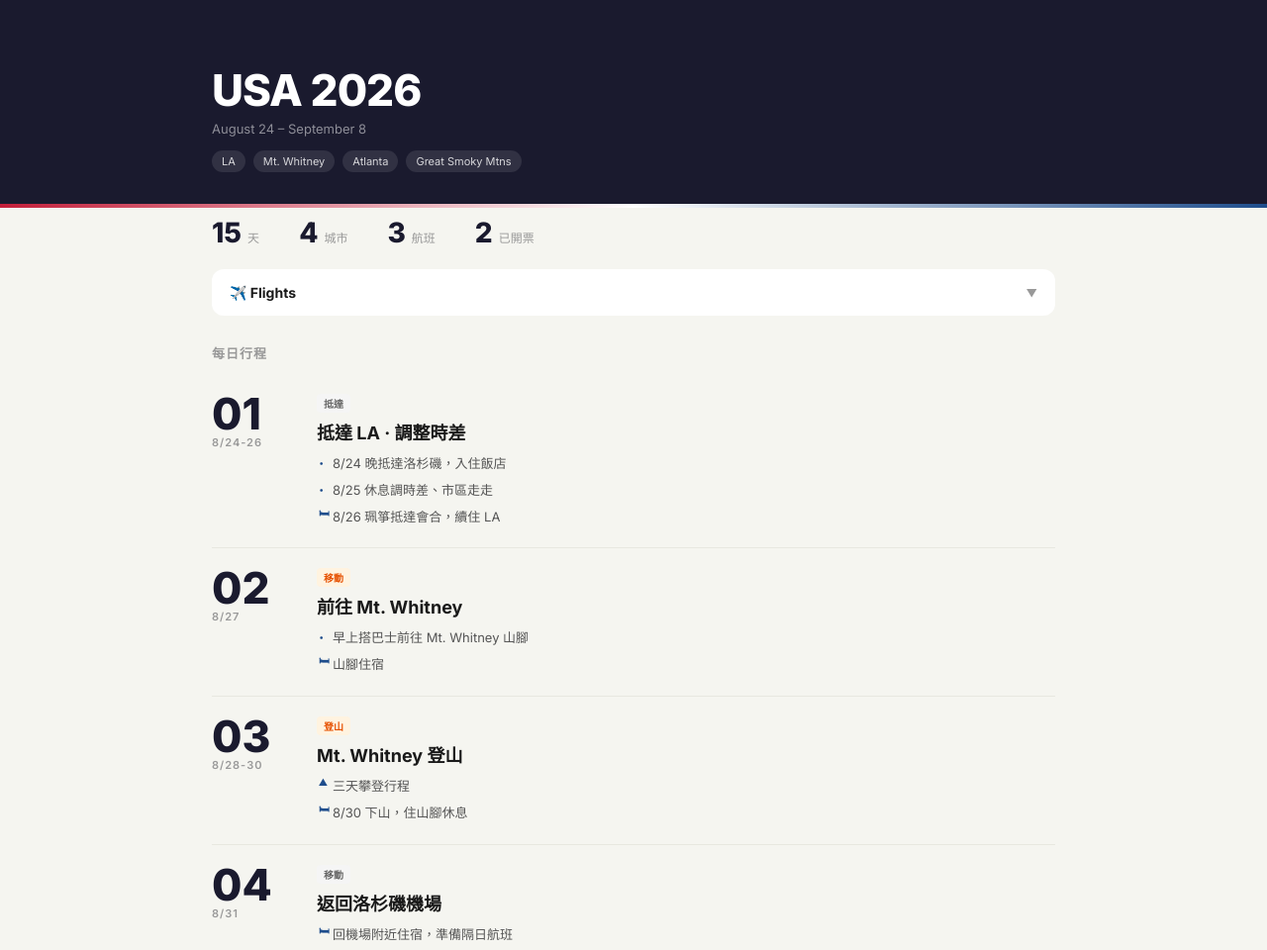
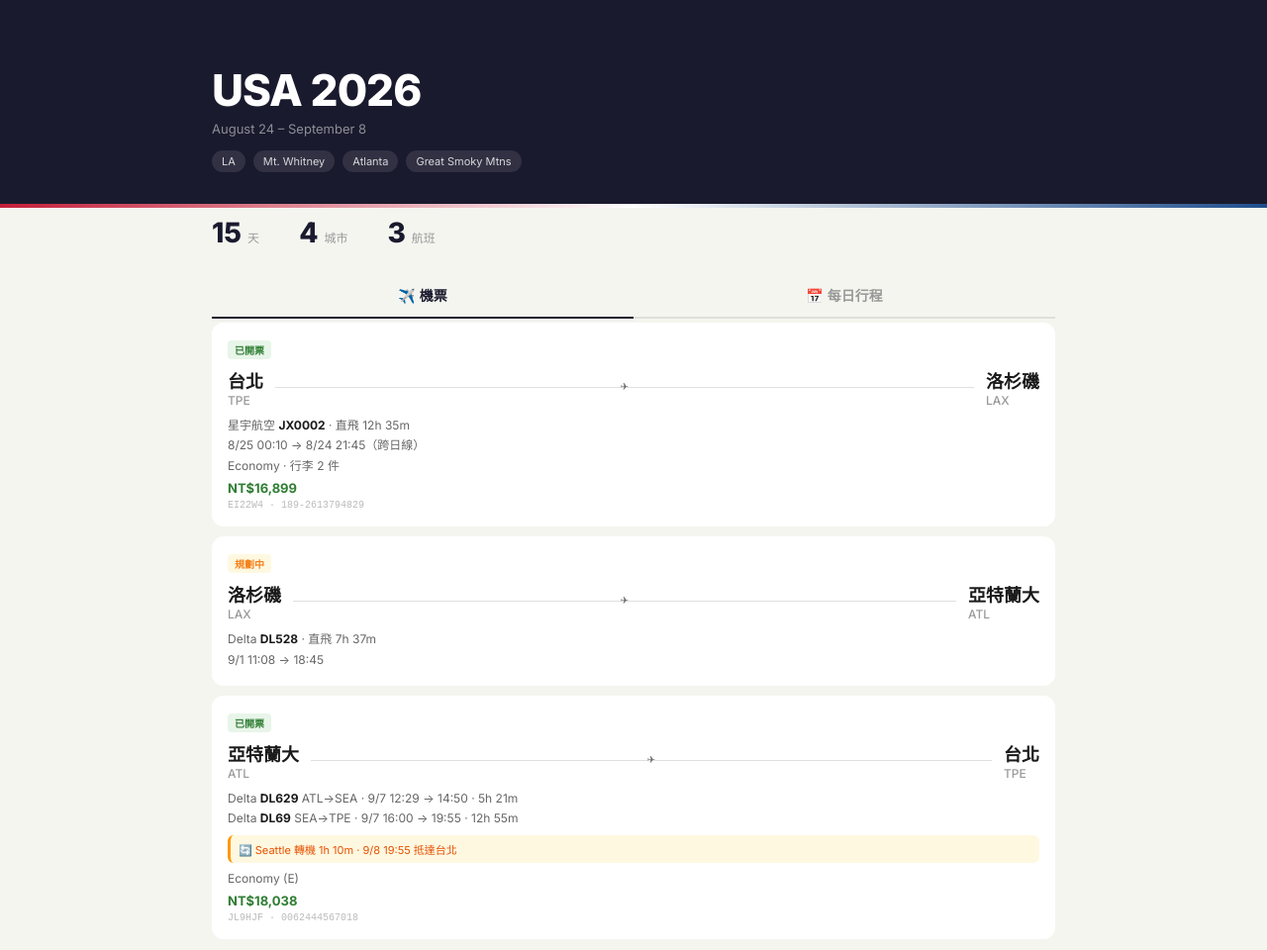
Before and after one commit to mrjerryzengtest/USAplan, a plain HTML site: page index.html in a window 1280 px wide. Shown: the top 960 px of the page at 99% size. Drawn offline with Linux system fonts and the light colour scheme.

Commit message:
分頁切換：機票/每日行程兩個tab；移除已開票計數

```diff
--- a/index.html
+++ b/index.html
@@ -28,18 +28,15 @@
   .sum-num { font-size:28px; font-weight:800; color:#1a1a2e; }
   .sum-label { font-size:12px; color:#999; }
 
-  /* ── Section title ── */
-  .sec { font-size:13px; font-weight:700; color:#999; text-transform:uppercase; letter-spacing:1px; padding:20px 0 12px; }
+  /* ── Tabs ── */
+  .tabs { display:flex; gap:0; margin-top:4px; }
+  .tab-btn { flex:1; padding:12px; text-align:center; font-size:14px; font-weight:600; color:#999; background:transparent; border:none; border-bottom:2px solid #e0e0d8; cursor:pointer; transition:all .2s; }
+  .tab-btn.active { color:#1a1a2e; border-bottom-color:#1a1a2e; }
+  .tab-content { display:none; padding-top:4px; }
+  .tab-content.active { display:block; }
 
-  /* ── Flights collapsible ── */
-  .flights-wrap { margin-bottom:8px; }
-  .flights-wrap > details > summary { background:#fff; border-radius:12px; padding:15px 18px; font-size:14px; font-weight:700; cursor:pointer; display:flex; justify-content:space-between; align-items:center; list-style:none; }
-  .flights-wrap > details > summary::-webkit-details-marker { display:none; }
-  .flights-wrap .chevron { font-size:11px; color:#999; transition:transform .2s; }
-  .flights-wrap > details[open] .chevron { transform:rotate(180deg); }
-
-  .flight-card { background:#fff; border-radius:12px; padding:16px; margin-bottom:8px; }
-  .flight-card:first-child { margin-top:10px; }
+  /* ── Flight cards ── */
+  .flight-card { background:#fff; border-radius:12px; padding:16px; margin-bottom:10px; }
   .flight-card .f-status { font-size:10px; font-weight:600; padding:2px 7px; border-radius:4px; display:inline-block; margin-bottom:8px; }
   .f-status.ok { background:#e8f5e9; color:#2e7d32; }
   .f-status.plan { background:#fff8e1; color:#f57f17; }
@@ -50,7 +47,7 @@
   .flight-card .f-line::after { content:'✈'; position:absolute; top:-7px; left:50%; transform:translateX(-50%); font-size:10px; color:#666; }
   .flight-card .f-detail { font-size:12px; color:#666; line-height:1.7; }
   .flight-card .f-detail b { color:#1a1a1a; }
-  .flight-card .f-price { font-weight:700; color:#2e7d32; font-size:13px; }
+  .flight-card .f-price { font-weight:700; color:#2e7d32; font-size:13px; margin-top:4px; }
   .flight-card .f-ref { font-size:10px; color:#bbb; margin-top:4px; font-family:monospace; }
   .flight-card .f-layover { background:#fff8e1; border-radius:6px; padding:6px 8px; margin:6px 0; font-size:11px; border-left:3px solid #ff9800; color:#e65100; }
 
@@ -59,7 +56,6 @@
   .day-card:last-child { border-bottom:none; }
   .day-num { font-size:38px; font-weight:800; color:#1a1a2e; line-height:1; min-width:70px; }
   .day-num span { display:block; font-size:11px; font-weight:600; color:#999; letter-spacing:1px; margin-top:2px; }
-
   .day-body { flex:1; }
   .day-body .day-title { font-size:16px; font-weight:700; margin-bottom:6px; }
   .day-body ul { list-style:none; }
@@ -75,14 +71,12 @@
   .badge-park { background:#e8f5e9; color:#2e7d32; }
   .badge-city { background:#f5f5f5; color:#666; }
 
-  /* month divider */
   .month-break { text-align:center; padding:16px 0 8px; }
   .month-break span { font-size:11px; font-weight:700; color:#999; letter-spacing:2px; }
 
   /* ── Footer ── */
   .footer { text-align:center; padding:40px 16px 32px; color:#bbb; font-size:10px; }
 
-  /* ═══════════ RWD ═══════════ */
   @media (min-width:768px) {
     .header { padding:64px 32px 36px; }
     .header h1 { font-size:44px; }
@@ -118,13 +112,16 @@
     <div class="sum-item"><div class="sum-num">15</div><div class="sum-label">天</div></div>
     <div class="sum-item"><div class="sum-num">4</div><div class="sum-label">城市</div></div>
     <div class="sum-item"><div class="sum-num">3</div><div class="sum-label">航班</div></div>
-    <div class="sum-item"><div class="sum-num">2</div><div class="sum-label">已開票</div></div>
   </div>
 
-  <!-- ═══════════ FLIGHTS ═══════════ -->
-  <div class="flights-wrap">
-    <details>
-      <summary>✈️ Flights <span class="chevron">▼</span></summary>
+  <!-- ═══════════ TABS ═══════════ -->
+  <div class="tabs">
+    <button class="tab-btn active" onclick="switchTab('flights', this)">✈️ 機票</button>
+    <button class="tab-btn" onclick="switchTab('itinerary', this)">📅 每日行程</button>
+  </div>
+
+  <!-- Tab: Flights -->
+  <div id="tab-flights" class="tab-content active">
 
     <div class="flight-card">
       <span class="f-status ok">已開票</span>
@@ -172,11 +169,10 @@
       <div class="f-ref">JL9HJF · 0062444567018</div>
     </div>
 
-    </details>
   </div>
 
-  <!-- ═══════════ ITINERARY ═══════════ -->
-  <div class="sec">每日行程</div>
+  <!-- Tab: Itinerary -->
+  <div id="tab-itinerary" class="tab-content">
 
     <div class="day-card">
       <div class="day-num">01<span>8/24-26</span></div>
@@ -280,7 +276,18 @@
 
   </div>
 
+</div>
+
 <div class="footer">Last updated · July 7, 2026</div>
+
+<script>
+function switchTab(name, btn) {
+  document.querySelectorAll('.tab-btn').forEach(b => b.classList.remove('active'));
+  document.querySelectorAll('.tab-content').forEach(c => c.classList.remove('active'));
+  btn.classList.add('active');
+  document.getElementById('tab-' + name).classList.add('active');
+}
+</script>
 
 </body>
 </html>
```
Lines whose indentation alone changed are shown as unchanged.
